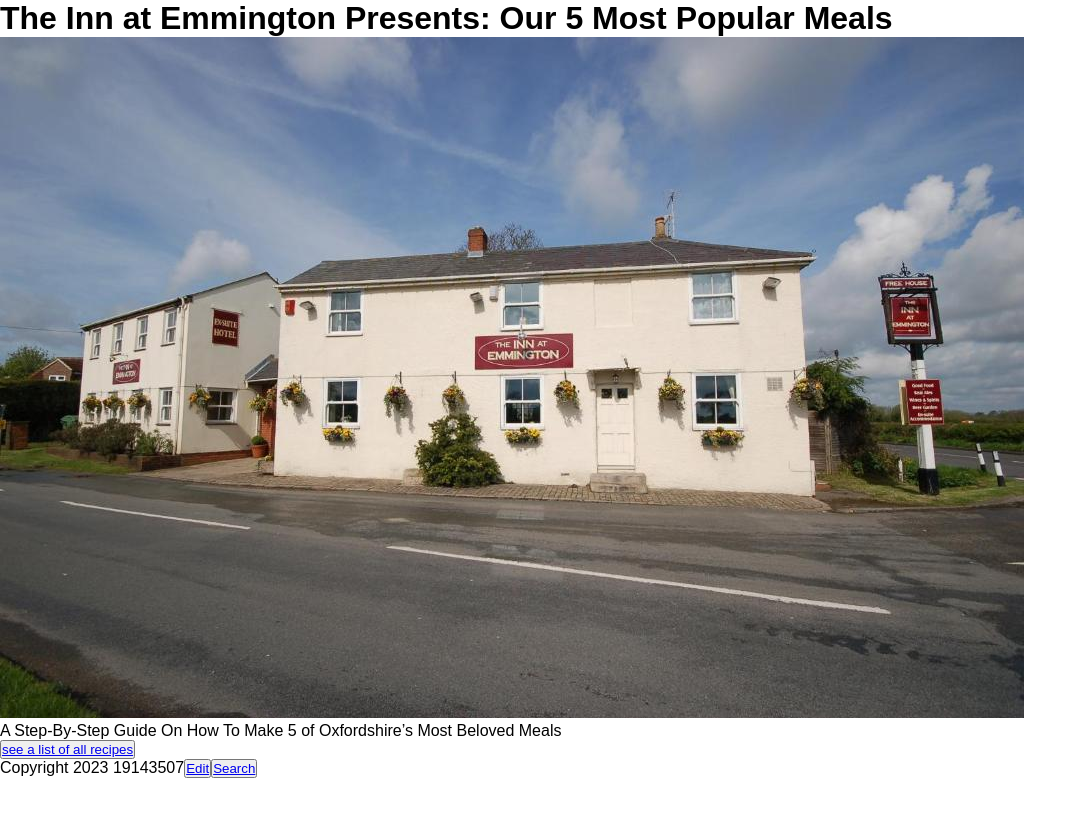
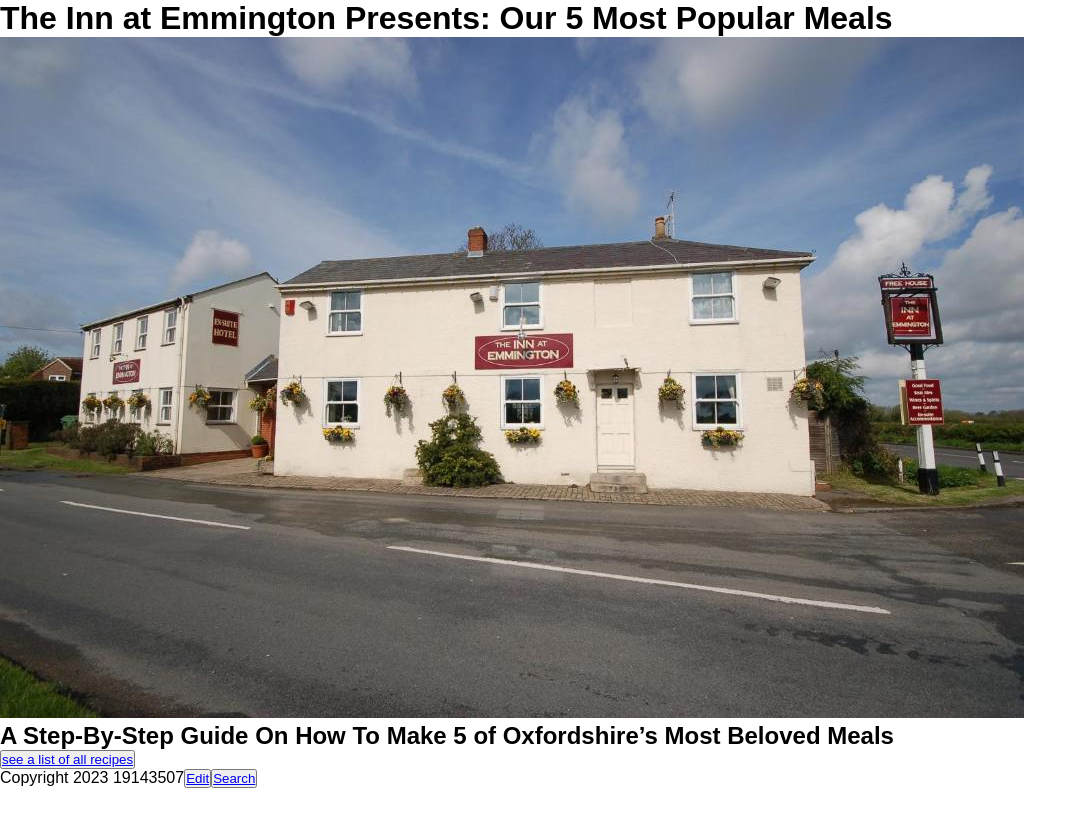
Before and after one commit to 19143507/inn-at-emmington, a Jekyll site: the page built from home/index.md, in a window 1280 px wide. Shown: the top 827 px of the page, without its empty margins (0-1087 px from the left). Built offline with Jekyll 4.4.1, drawn with Linux system fonts in a browser that asks for light colours.

```diff
--- a/home/index.md
+++ b/home/index.md
@@ -6,5 +6,4 @@ layout: recipeshome
 published: true
 date: 2023-01-31T14:49:05.724Z
 ---
-
-A﻿ Step-By-Step Guide On How To Make 5 of Oxfordshire's Most Beloved Meals
+## A﻿ Step-By-Step Guide On How To Make 5 of Oxfordshire's Most Beloved Meals
```
